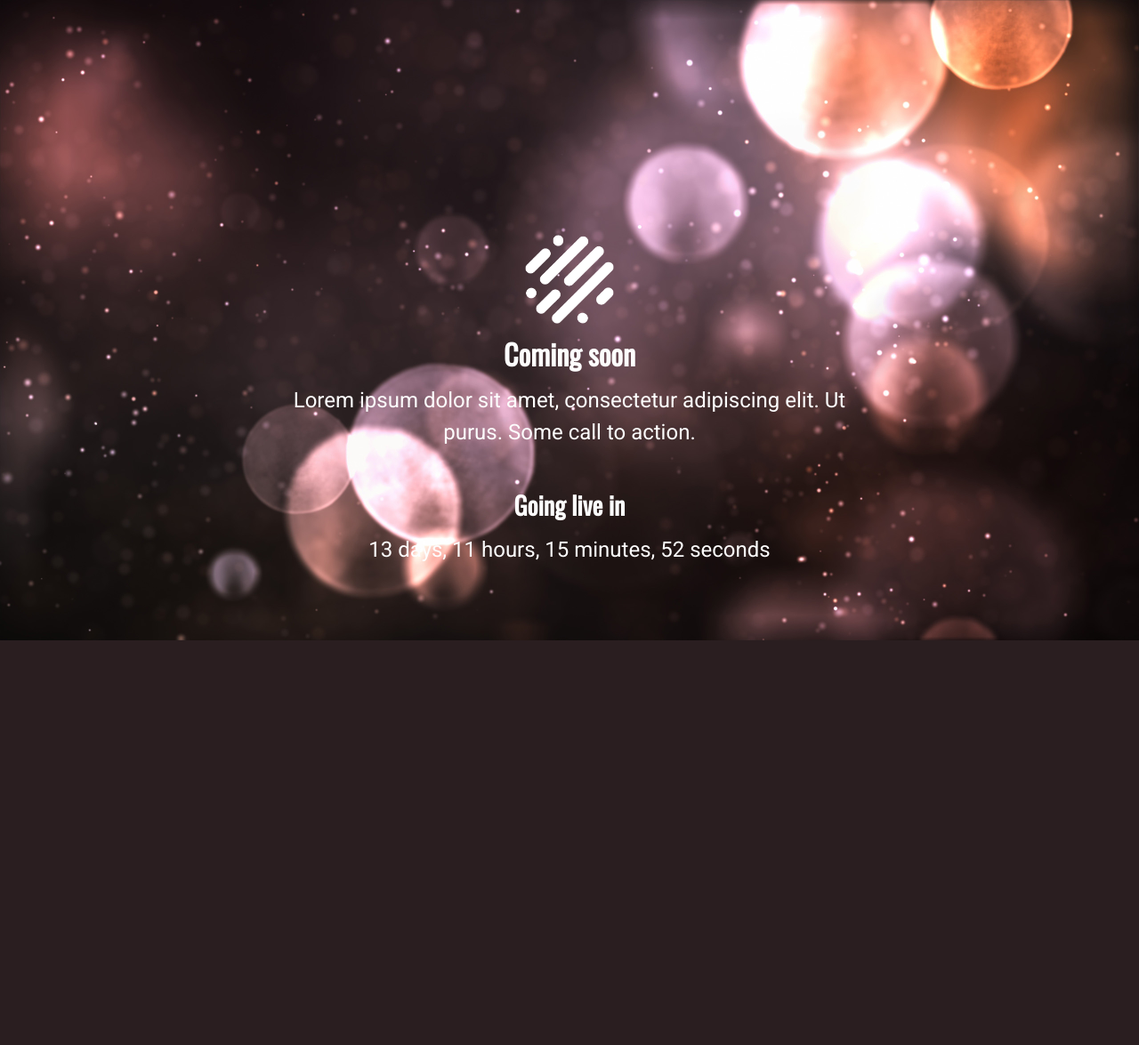
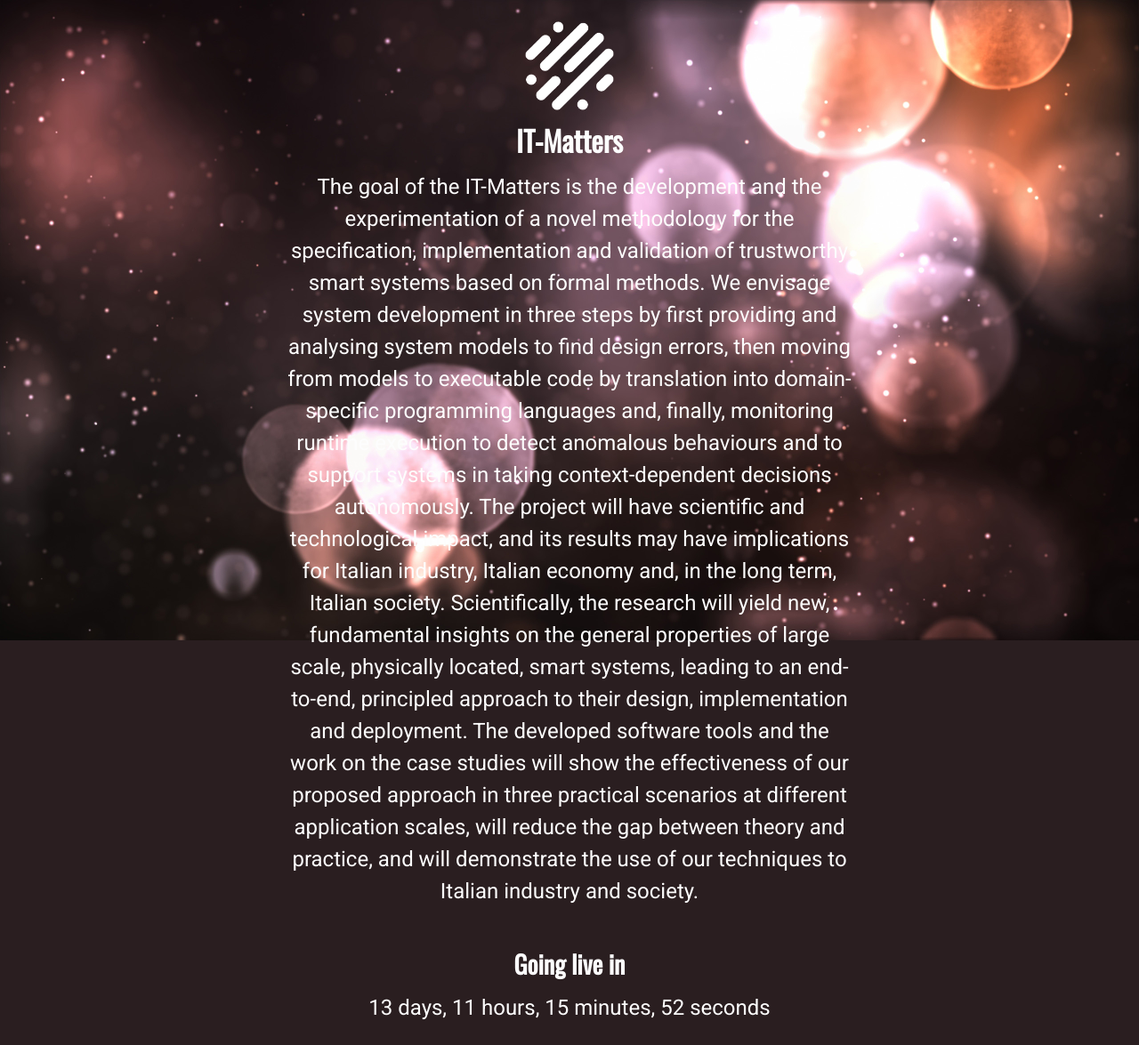
Before and after one commit to itmattersprin/itmattersprin.github.io, a Jekyll site: the page built from index.md, in a window 1280 px wide. Shown: the whole page at 89% size. Built offline with Jekyll 4.4.1, drawn with Linux system fonts in a browser that asks for light colours; our own code applies the rules of GitHub Pages for plain Markdown files; before the commit the page ends 900 px from its top, so only the background shows below that.

Commit message:
Update index.md

```diff
--- a/index.md
+++ b/index.md
@@ -3,7 +3,7 @@
 permalink: /
 ---
 
-# Coming soon
+# IT-Matters
 
-Lorem ipsum dolor sit amet, consectetur adipiscing elit. Ut purus.
-Some call to action.
+The goal of the IT-Matters is the development and the experimentation of a novel methodology for the specification, implementation and validation of trustworthy smart systems based on formal methods. We envisage system development in three steps by first providing and analysing system models to find design errors, then moving from models to executable code by translation into domain-specific programming languages and, finally, monitoring runtime execution to detect anomalous behaviours and to support systems in taking context-dependent decisions autonomously.
+The project will have scientific and technological impact, and its results may have implications for Italian industry, Italian economy and, in the long term, Italian society. Scientifically, the research will yield new, fundamental insights on the general properties of large scale, physically located, smart systems, leading to an end-to-end, principled approach to their design, implementation and deployment. The developed software tools and the work on the case studies will show the effectiveness of our proposed approach in three practical scenarios at different application scales, will reduce the gap between theory and practice, and will demonstrate the use of our techniques to Italian industry and society.
```
